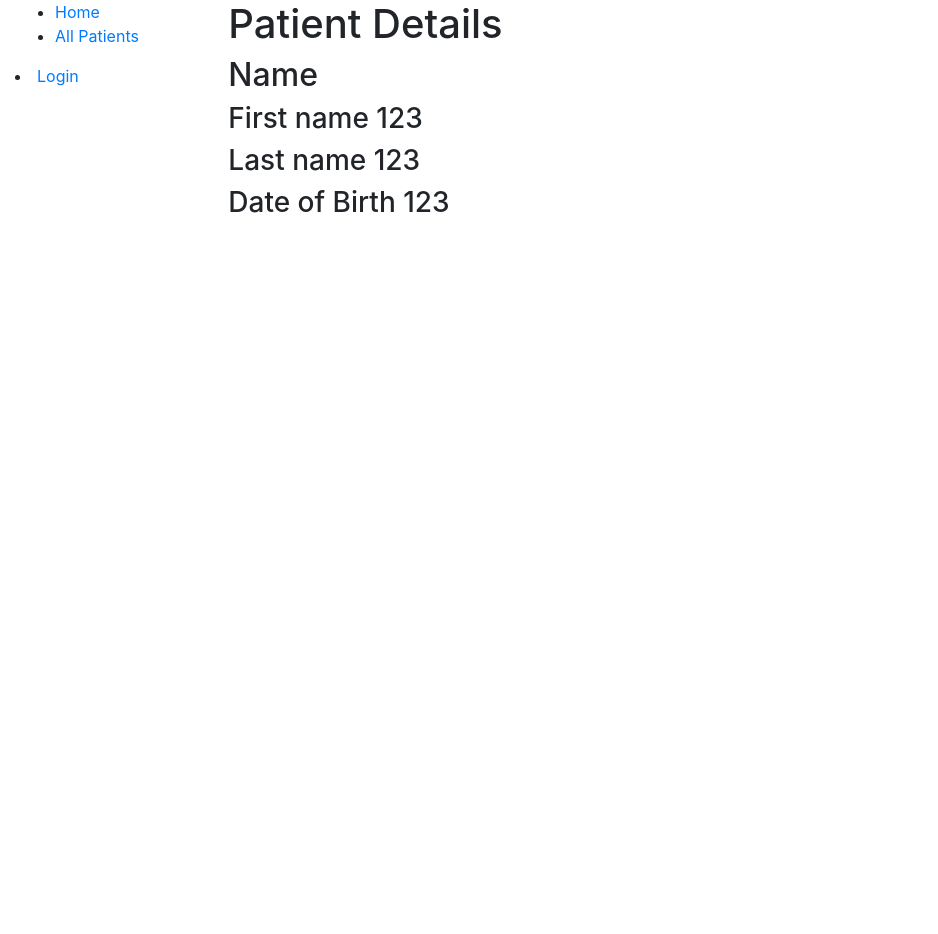
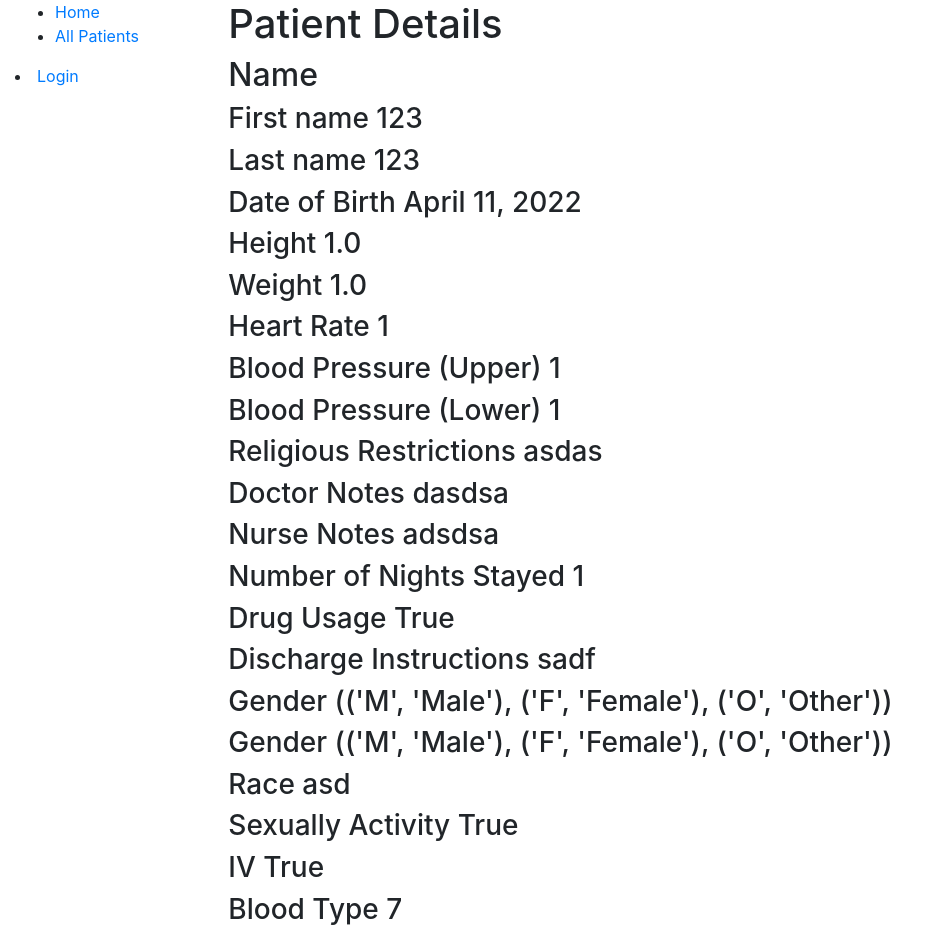
Before and after one commit to jaredrkozar/CS460Final, a Django app: template emergencyroom/staff/templates/staff/patient_detail.html in a window 1280 px wide. Shown: the whole page, without its empty margins (0-938 px from the left). Before the commit the page ends 213 px from the top, so only its background shows below. Run offline with Django 3.2, Linux system fonts and the light colour scheme; the template is opened without the code that fills it: values that come from a table or form of the project are taken from there, others are empty; data comes from the database, SQL or seed files in the repository; tables that the repository leaves empty hold one stand-in row (values such as "Sample post").

Commit message:
added text to patient detail view

```diff
--- a/emergencyroom/staff/templates/staff/patient_detail.html
+++ b/emergencyroom/staff/templates/staff/patient_detail.html
@@ -6,5 +6,22 @@
     <h2>Name</h2>
     <h3>First name {{ patient.first_name }}</h3>
     <h3>Last name {{ patient.last_name }}</h3>
-     <h3>Date of Birth {{ patient.last_name }}</h3>
+     <h3>Date of Birth {{ patient.date_of_birth }}</h3>
+<h3>Height {{ patient.height }}</h3>
+<h3>Weight {{ patient.weight }}</h3>
+<h3>Heart Rate {{ patient.heart_rate }}</h3>
+<h3>Blood Pressure (Upper) {{ patient.blood_pressure_upper }}</h3>
+<h3>Blood Pressure (Lower) {{ patient.blood_pressure_lower }}</h3>
+<h3>Religious Restrictions {{ patient.religious_restriction }}</h3>
+<h3>Doctor Notes {{ patient.doctor_note }}</h3>
+<h3>Nurse Notes {{ patient.nurse_note }}</h3>
+<h3>Number of Nights Stayed {{ patient.nights_stayed }}</h3>
+<h3>Drug Usage {{ patient.drug_usage }}</h3>
+<h3>Discharge Instructions {{ patient.discharge_instructions }}</h3>
+<h3>Gender {{ patient.gender_options }}</h3>
+<h3>Gender {{ patient.gender_options }}</h3>
+<h3>Race {{ patient.race }}</h3>
+<h3>Sexually Activity {{ patient.sexual_active }}</h3>
+<h3>IV {{ patient.IV }}</h3>
+<h3>Blood Type {{ patient.blood_type }}</h3>
 {% endblock %}
```
